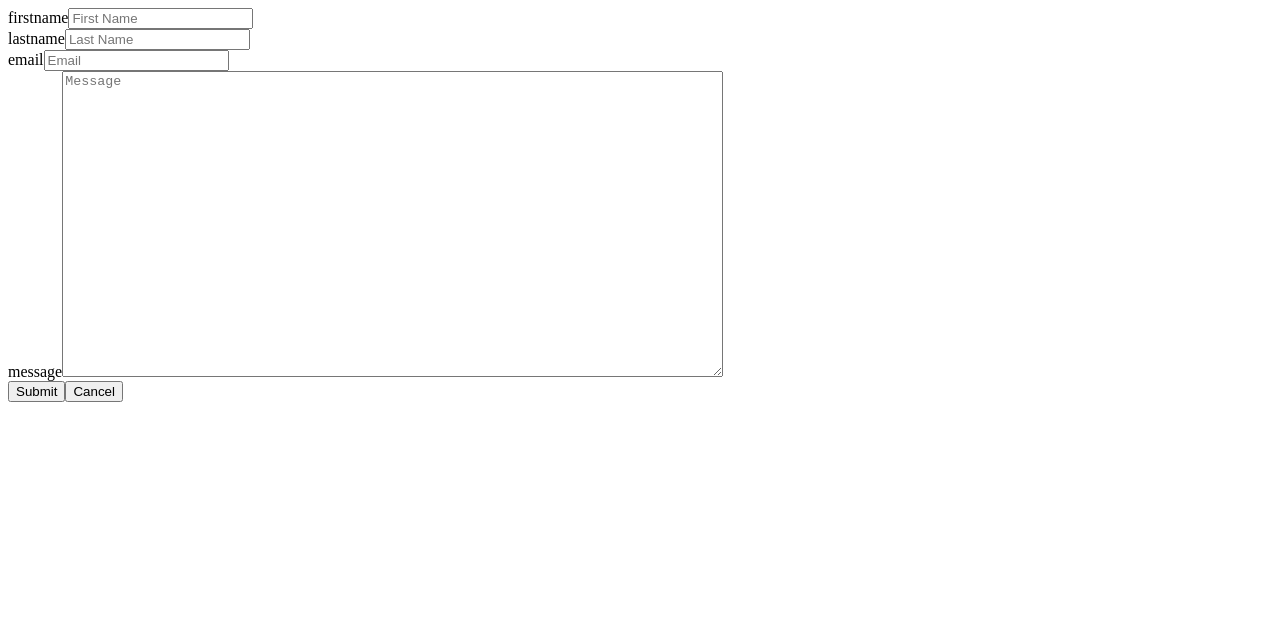
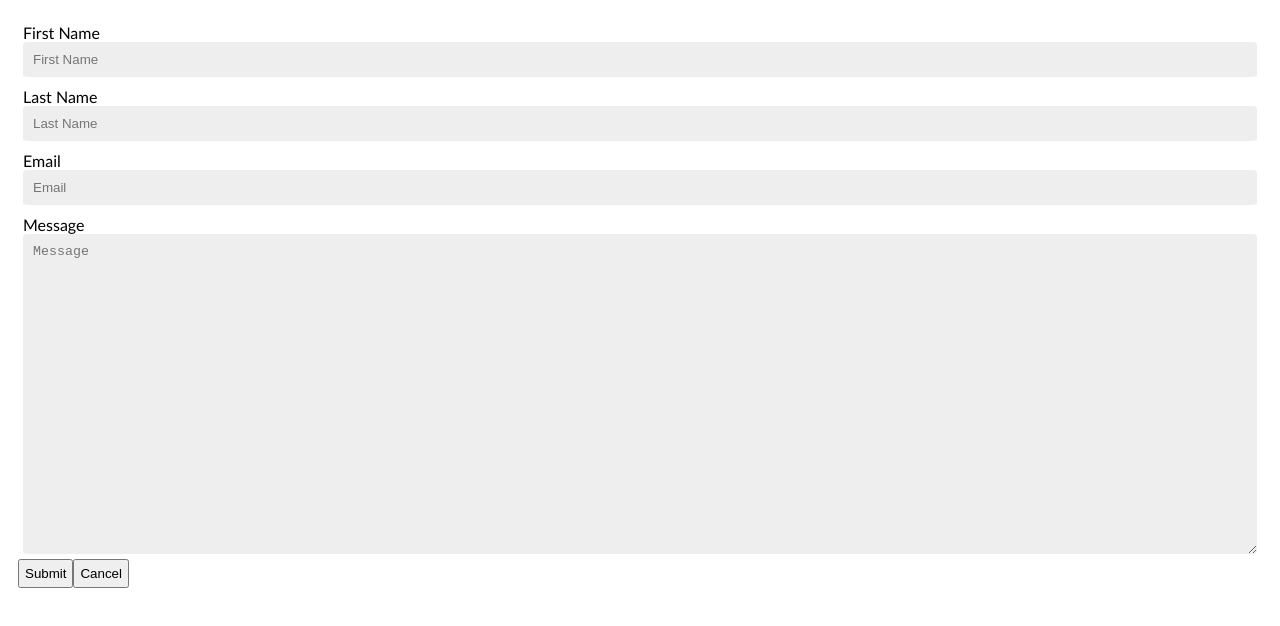
Before and after one commit to PPjamies/kevin-walsh-art-gallery, a Vue app: page / in a window 1280 px wide. Shown: the top 626 px of the page. Built offline with nearby package versions, Linux system fonts and the light colour scheme.

Commit message:
renamed containers. added more variables. set font for project.

```diff
--- a/src/assets/themes.css
+++ b/src/assets/themes.css
@@ -1,3 +1,6 @@
+body {
+    font-family: "Gill Sans", sans-serif;
+}
 
 .profile-image-normal {
     width: 21.875rem;
--- a/src/assets/variables.css
+++ b/src/assets/variables.css
@@ -19,10 +19,12 @@
     --white-space-normal: normal;
 
     /*spacing*/
+    --p-0: 0.313rem;
     --p-1: 0.625rem;
     --p-2: 1.25rem;
 
     /*border*/
+    --border-round-0: 0.25rem;
     --border-round-1: 0.5rem;
     --border-round-2: 1.875rem;
     --border-circle: 50%;
@@ -42,4 +44,46 @@
     --cursor-pointer: pointer;
     --cursor-wait: wait;
     --cursor-move: move;
+
+    /*color*/
+    --bluegray-50: #f7f8f9;
+    --bluegray-100: #dadee3;
+    --bluegray-200: #bcc3cd;
+    --bluegray-300: #9fa9b7;
+    --bluegray-400: #818ea1;
+    --bluegray-500: #64748b;
+    --bluegray-600: #556376;
+    --bluegray-700: #465161;
+    --bluegray-800: #37404c;
+    --bluegray-900: #282e38;
+
+    --gray-50: #FAFAFA;
+    --gray-100: #F5F5F5;
+    --gray-200: #EEEEEE;
+    --gray-300: #E0E0E0;
+    --gray-400: #BDBDBD;
+    --gray-500: #9E9E9E;
+    --gray-600: #757575;
+    --gray-700: #616161;
+    --gray-800: #424242;
+    --gray-900: #212121;
+    color-scheme: light;
+
+    --surface-ground:#eff3f8;
+    --surface-section:#ffffff;
+    --surface-card:#ffffff;
+    --surface-overlay:#ffffff;
+    --surface-border:#dfe7ef;
+    --surface-hover:#f6f9fc;
+    --surface-0: #ffffff;
+    --surface-50: #FAFAFA;
+    --surface-100: #F5F5F5;
+    --surface-200: #EEEEEE;
+    --surface-300: #E0E0E0;
+    --surface-400: #BDBDBD;
+    --surface-500: #9E9E9E;
+    --surface-600: #757575;
+    --surface-700: #616161;
+    --surface-800: #424242;
+    --surface-900: #212121;
 }
--- a/src/components/contact-me/ContactMe.vue
+++ b/src/components/contact-me/ContactMe.vue
@@ -82,7 +82,7 @@ export default {
             value: 'Submit'
           },
           onClick: () => {
-            console.log("Sumbitted!")
+            console.log("Submitted!")
           }
 
         },
--- a/src/components/reusable/BlurredBanner.vue
+++ b/src/components/reusable/BlurredBanner.vue
@@ -8,7 +8,7 @@ export default {
 </script>
 
 <template>
-  <div class="banner-container">
+  <div class="blurred-banner-container">
       <img class="blurred-background"
            :alt=$props.alt
            :src=$props.url>
@@ -20,7 +20,7 @@ export default {
 
 <style scoped>
 
-.banner-container {
+.blurred-banner-container {
   position: relative;
   min-width: 600px;
   min-height: 600px;
--- a/src/components/reusable/DynamicForm.vue
+++ b/src/components/reusable/DynamicForm.vue
@@ -14,22 +14,46 @@ export default {
 </script>
 
 <template>
-  <div class="dynamic-form">
+  <div class="dynamic-form-container">
     <form>
-      <div v-for="(field, index) in fields" :key="index">
+      <div v-for="field in fields" :key="field.id">
         <div class="form-item">
-          <label :for="field.id">{{ field.id }}</label>
+          <label :for="field.id">{{ field.label }}</label>
           <component :is="field.component.type" v-bind="field.component.props"/>
         </div>
       </div>
+
+      <span>
+        <button class="form-buttons" v-for="button in buttons" :key="button.id"
+                v-bind="button.props"
+                @click="button.onClick">
+          {{ button.label }}
+        </button>
+      </span>
     </form>
-
-    <span>
-        <button v-for="(button, index) in buttons" :key="index" v-bind="button.props" @click="button.onClick">{{button.label}}</button>
-    </span>
   </div>
 </template>
 
 <style scoped>
 
+form {
+  padding: var(--p-1);
+}
+
+.form-item {
+  display: flex;
+  flex-direction: column;
+  padding: var(--p-0);
+}
+
+.form-item input, textarea {
+  padding: var(--p-1);
+  border-style: none;
+  border-radius: var(--border-round-0);
+  background-color: var(--gray-200);
+}
+
+.form-buttons {
+  padding: var(--p-0);
+}
 </style>
```
